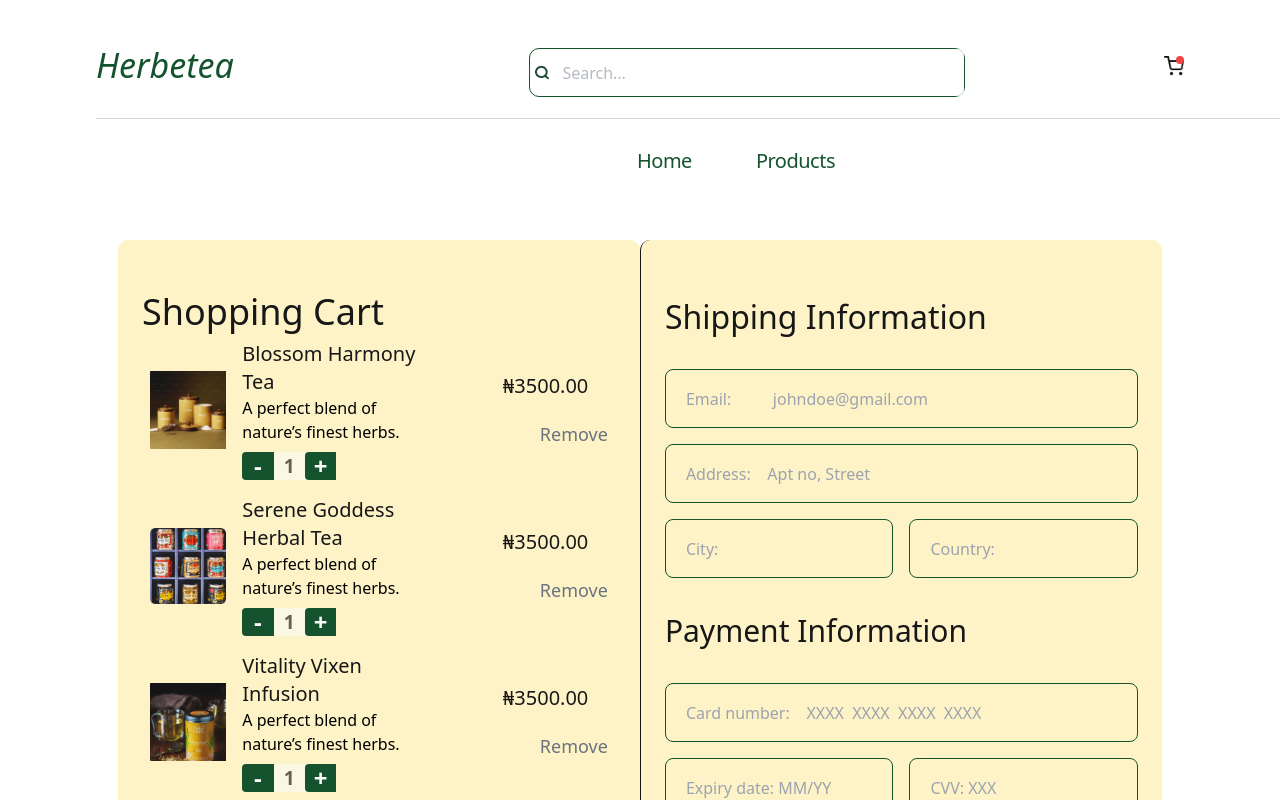
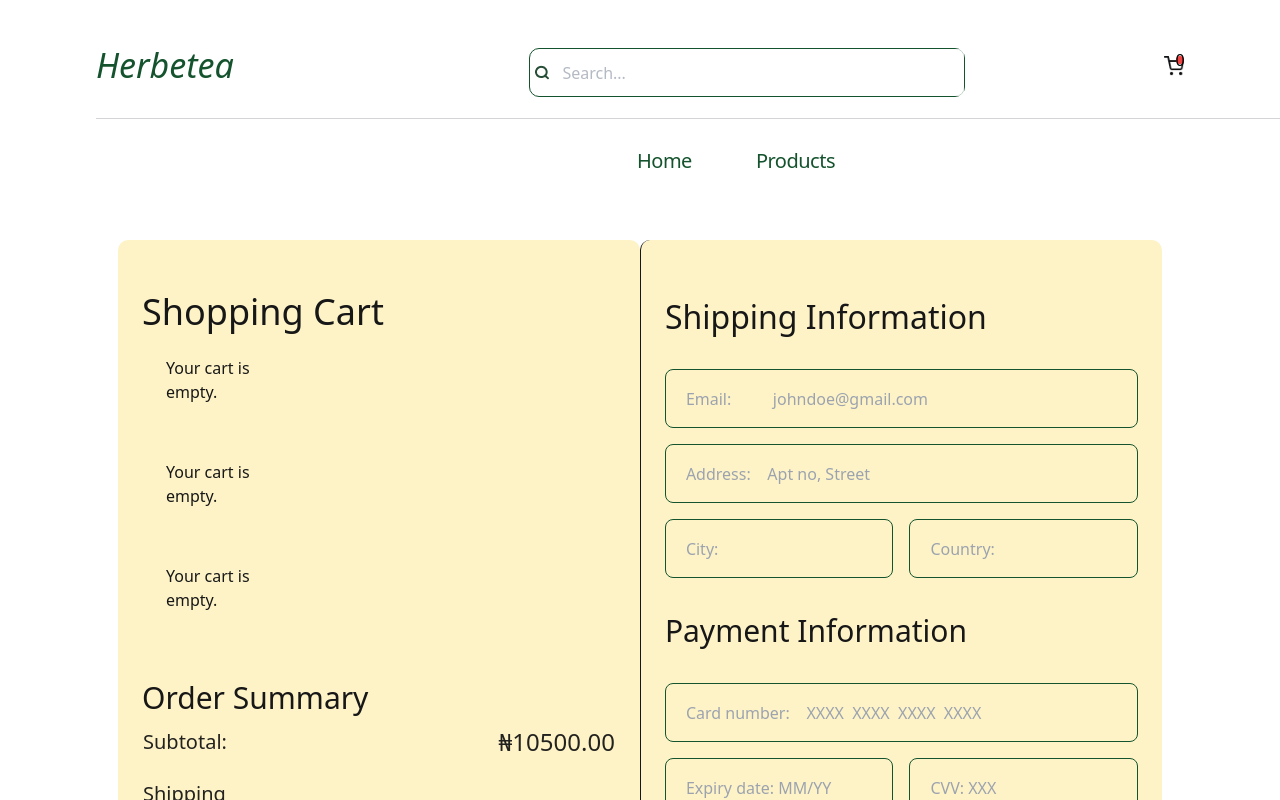
Before and after one commit to JO-YE/herbetea, a React (Create React App) app: page /checkout in a window 1280 px wide. Shown: the top 800 px of the page. Built offline with nearby package versions, Linux system fonts and the light colour scheme.

Commit message:
CHORE: working on adding product to cart and reflecting on the shopping cart row

```diff
--- a/src/App.js
+++ b/src/App.js
@@ -1,20 +1,27 @@
 import "./App.css";
 import { BrowserRouter as Router, Route, Routes } from "react-router-dom";
 import Home from "./components/Home";
-import Product from './pages/product';
+import Product from "./pages/product";
 import ProductDetails from "./pages/productdetails";
-import Checkout from './pages/checkout';
+import Checkout from "./pages/checkout";
+import { CartProvider } from "./components/cartcontext";
 
 function App() {
   return (
     <div>
       <Router>
-        <Routes>
-          <Route path="/" element={<Home />} />
-          <Route path="/product" element={<Product />} />
-          <Route path="/productdetails/:id" element={<ProductDetails />} /> {/* Dynamic route for product details */}
-          <Route path="/checkout" element={<Checkout />} />
-        </Routes>
+        <CartProvider>
+          <Routes>
+            <Route path="/" element={<Home />} />
+            <Route path="/product" element={<Product />} />
+            <Route
+              path="/productdetails/:id"
+              element={<ProductDetails />}
+            />{" "}
+            {/* Dynamic route for product details */}
+            <Route path="/checkout" element={<Checkout />} />
+          </Routes>
+        </CartProvider>
       </Router>
     </div>
   );
--- /dev/null
+++ b/src/components/cartcontext.jsx
@@ -0,0 +1,25 @@
+import React, { createContext, useContext, useState } from 'react';
+
+const CartContext = createContext();
+
+export const CartProvider = ({ children }) => {
+  const [cart, setCart] = useState([]);
+
+  const addToCart = (product) => {
+    setCart([...cart, product]);
+  };
+
+  return (
+    <CartContext.Provider value={{ cart, addToCart }}>
+      {children}
+    </CartContext.Provider>
+  );
+};
+
+export const useCart = () => {
+  const context = useContext(CartContext);
+  if (!context) {
+    throw new Error('useCart must be used within a CartProvider');
+  }
+  return context;
+};
--- a/src/components/logo.jsx
+++ b/src/components/logo.jsx
@@ -1,8 +1,8 @@
 import React, { useState } from "react";
 import searchIcon from "./assets/search.png";
-import cart from "./assets/shopping-cart.png";
+import carticon from "./assets/shopping-cart.png";
 
-const Logo = () => {
+const Logo = ({ cart = [] }) => {
   const [mobileMenuOpen, setMobileMenuOpen] = useState(false);
 
   const toggleMobileMenu = () => {
@@ -10,7 +10,7 @@ const Logo = () => {
   };
 
   return (
-    <div className="bg-white pt-10 lg:bg-white w-full h-20 pb-40 px-24 py-56 relative flex justify-between items-start overflow-hidden">
+    <header className="bg-white pt-10 lg:bg-white w-full h-20 pb-40 px-24 py-56 relative flex justify-between items-start overflow-hidden">
       {/* App header logo */}
       <section className="w-[200px] md:w-[200px] lg:w-[250px] h-20 relative">
         <div className="left-0 top-0 absolute text-green-900 text-[24px] md:text-[28px] lg:text-[34px] font-normal italic">
@@ -34,18 +34,22 @@ const Logo = () => {
       </div>
 
       {/* Side logo */}
+      {/* Cart Icon */}
       <div className="flex items-center mt-4 relative">
-        <img
-          src={cart}
-          alt="shopping cart"
-          className="ml-4 w-[20px] h-[20px]"
-        />
-        {/* Red dot indicator */}
-        <div className="absolute top-0 right-0 left-0.3 w-2 h-2 bg-red-500 rounded-full"></div>
+        <a href="/checkout">
+          <img
+            src={carticon}
+            alt="shopping cart"
+            className="ml-4 w-[20px] h-[20px]"
+          />
+          {/* Red dot indicator */}
+          <div className="absolute top-0 right-0 left-0.3 w-2 h-2 bg-red-500 rounded-full flex items-center justify-center text-black">
+            {cart.length}
+          </div>
+        </a>
       </div>
 
       {/* Nav list doing this for desktop view*/}
-
       <div className="hidden md:block w-full md:absolute md:top-[70px] md:left-50 md:z-30 md:mt-10">
         {/* Horizontal line */}
         <div className="border-b border-zinc-300 my-2"></div>
@@ -80,15 +84,17 @@ const Logo = () => {
 
       {/* Mobile Menu Content */}
       {mobileMenuOpen && (
-        <div
-          className="lg:hidden mt-10 w-full h-full border border-white bg-white absolute top-8 left-0 z-60"
-        >
+        <div className="lg:hidden mt-10 w-full h-full border border-white bg-white absolute top-8 left-0 z-60">
           {/* Horizontal line */}
           <div className="border-b border-zinc-300 my-2"></div>
 
           {/* Search Input for Mobile */}
           <div className="flex w-full bg-white border border-green-900 rounded-[10px]">
-            <img src={searchIcon} alt="Search Icon" className="w-4 mt-4 ml-2" />
+            <img
+              src={searchIcon}
+              alt="Search Icon"
+              className="w-4 mt-4 ml-2"
+            />
             <input
               type="text"
               placeholder="Search..."
@@ -114,7 +120,7 @@ const Logo = () => {
           </nav>
         </div>
       )}
-    </div>
+    </header>
   );
 };
 
--- a/src/components/productitem.jsx
+++ b/src/components/productitem.jsx
@@ -1,14 +1,16 @@
-import React, { useEffect, useState } from "react";
-import { useNavigate } from "react-router-dom";
-import love from "../components/assets/product/heart.png";
-import lovebg from "../components/assets/product/lovebg.png";
-import PageList from "../components/pagelist";
+import React, { useEffect, useState } from 'react';
+import { useNavigate } from 'react-router-dom';
+import love from '../components/assets/product/heart.png';
+import lovebg from '../components/assets/product/lovebg.png';
+import PageList from '../components/pagelist';
+import { useCart } from '../components/cartcontext'; // Import useCart hook
 
 const ProductItem = () => {
   const [products, setProducts] = useState([]);
   const [currentPage, setCurrentPage] = useState(1);
   const [loading, setLoading] = useState(true);
   const navigate = useNavigate();
+  const { addToCart } = useCart(); // Access addToCart function from CartContext
 
   useEffect(() => {
     const fetchProducts = async () => {
@@ -60,6 +62,7 @@ const ProductItem = () => {
   const handlePageChange = (page) => {
     setCurrentPage(page);
   };
+
 
   if (loading) {
     return <div>Loading...</div>;
@@ -137,7 +140,13 @@ const ProductItem = () => {
                   <p className="text-neutral-900 text-xl font-medium font-Playfair Display mb-2">
                     ₦{product.price.toLocaleString()}
                   </p>
-                  <button className="w-[111px] h-10 p-2.5 bg-orange-500 text-neutral-50 rounded justify-center items-center gap-2.5 inline-flex font-semibold font-Quicksand">
+                  <button
+                    className="w-[111px] h-10 p-2.5 bg-orange-500 text-neutral-50 rounded justify-center items-center gap-2.5 inline-flex font-semibold font-Quicksand"
+                    onClick={(e) => {
+                      e.stopPropagation(); // Prevents navigation to product details
+                      addToCart(product);
+                    }}
+                  >
                     Add to Cart
                   </button>
                 </div>
--- a/src/components/shoppingcart.jsx
+++ b/src/components/shoppingcart.jsx
@@ -1,39 +1,73 @@
 import React from "react";
+import { useCart } from "../components/cartcontext"; // Importing useCart hook
 
-const ShoppingCartRow = ({ product, onRemove, onIncrease, onDecrease }) => {
+const ShoppingCart = ({ product, onRemove, onIncrease, onDecrease }) => {
+  const { cart } = useCart(); // Access cart state from CartContext
+
   return (
-    <div className="shopping-cart-row flex items-center p-2 ">
-      {/* Column 1: Product Image */}
-      <div className="product-image w-1/6">
-        <img src={product.image} alt={product.name} className="w-full" />
+    <div className="my-26">
+      <div className="container mx-auto p-6">
+        <div className="grid grid-cols-1 sm:grid-cols-2 lg:grid-cols-3 gap-6">
+          {cart.length === 0 ? (
+            <p className="text-neutral-900 text-base font-normal font-Quicksand mb-2">
+              Your cart is empty.
+            </p>
+          ) : (
+            cart.map((product) => (
+              <div
+                key={product.id}
+                className="w-[354px] h-[471px] relative cursor-pointer mb-7"
+              >
+                <div className="relative">
+                  <img
+                    src={product.image}
+                    alt={product.name}
+                    className="w-[374px] h-[356px] mb-4 rounded-md"
+                  />
                 </div>
-
-      {/* Column 2: Product Details */}
-      <div className="product-details w-3/6 px-4">
-        <h2 className=" text-neutral-900 text-xl font-normal font-Playfair Display">{product.name}</h2>
-        <p className="text-black text-base font-normal">{product.description}</p>
-        <div className="quantity-control flex items-center mt-2">
-          <button
-            onClick={() => onDecrease(product.id)}
-            className="minus-button p-2 w-[31.33px] h-7 bg-green-900 rounded-tl rounded-bl flex-col justify-center items-center gap-2.5 inline-flex text-center text-neutral-50 text-2xl font-semibold font-Quicksand"
+                <div className="flex justify-between">
+                  <div className="text-left">
+                    <h3 className="w-[202px] text-neutral-900 text-xl font-medium font-Playfair Display mb-2">
+                      {product.name}
+                    </h3>
+                    <p className="text-neutral-900 text-base font-normal font-Quicksand mb-2">
+                      {product.note}
+                    </p>
+                    <div className="flex items-center">
+                      {[...Array(5)].map((_, i) => (
+                        <svg
+                          key={i}
+                          className={`w-5 h-5 ${
+                            i < Math.floor(product.rating)
+                              ? "text-yellow-500"
+                              : "text-gray-300"
+                          }`}
+                          fill="currentColor"
+                          viewBox="0 0 20 20"
+                          xmlns="http://www.w3.org/2000/svg"
                         >
-            -
-          </button>
-          <span className="quantity  w-[31.33px] h-7 p-2.5 bg-neutral-50  justify-center items-center gap-2.5 inline-flex  text-center text-black opacity-60 text-[19px] font-semibold font-Quicksand">{product.quantity}</span>
-          <button
-            onClick={() => onIncrease(product.id)}
-            className="plus-button p-2 w-[31.33px] h-7 bg-green-900 rounded-tl rounded-bl flex-col justify-center items-center gap-2.5 inline-flex text-center text-neutral-50 text-2xl font-semibold font-Quicksand"
+                          <path d="M9.049.957L7.156 6.09H1.6l4.517 3.288L4.201 16l4.849-3.572L13.898 16l-1.916-6.622L16.5 6.09h-5.556L9.049.957z" />
+                        </svg>
+                      ))}
+                      {product.rating % 1 !== 0 && (
+                        <svg
+                          className="w-5 h-5 text-yellow-400"
+                          fill="currentColor"
+                          viewBox="0 0 20 20"
+                          xmlns="http://www.w3.org/2000/svg"
                         >
-            +
-          </button>
+                          <path d="M9.049.957L7.156 6.09H1.6l4.517 3.288L4.201 16l4.849-3.572L13.898 16l-1.916-6.622L16.5 6.09h-5.556L9.049.957z" />
+                        </svg>
+                      )}
+                      <span className="pl-3 text-black text-base font-normal font-Quicksand">
+                        (58)
+                      </span>
                     </div>
                   </div>
-
-      {/* Column 3: Price and Remove Button */}
-      <div className="product-price w-2/6 flex flex-col justify-end items-end">
-        <span className="w-[105px] h-10 text-neutral-900 text-xl font-normal font-Playfair Display mb-2">
-          ₦{product.price.toFixed(2)}
-        </span>
+                  <div className="text-right">
+                    <p className="text-neutral-900 text-xl font-medium font-Playfair Display mb-2">
+                      ₦{product.price.toLocaleString()}
+                    </p>
                     <button
                       onClick={() => onRemove(product.id)}
                       className="remove-button text-gray-500 text-lg font-normal font-Quicksand"
@@ -42,7 +76,13 @@ const ShoppingCartRow = ({ product, onRemove, onIncrease, onDecrease }) => {
                     </button>
                   </div>
                 </div>
+              </div>
+            ))
+          )}
+        </div>
+      </div>
+    </div>
   );
 };
 
-export default ShoppingCartRow;
+export default ShoppingCart;
```
Lines whose indentation alone changed are shown as unchanged.
